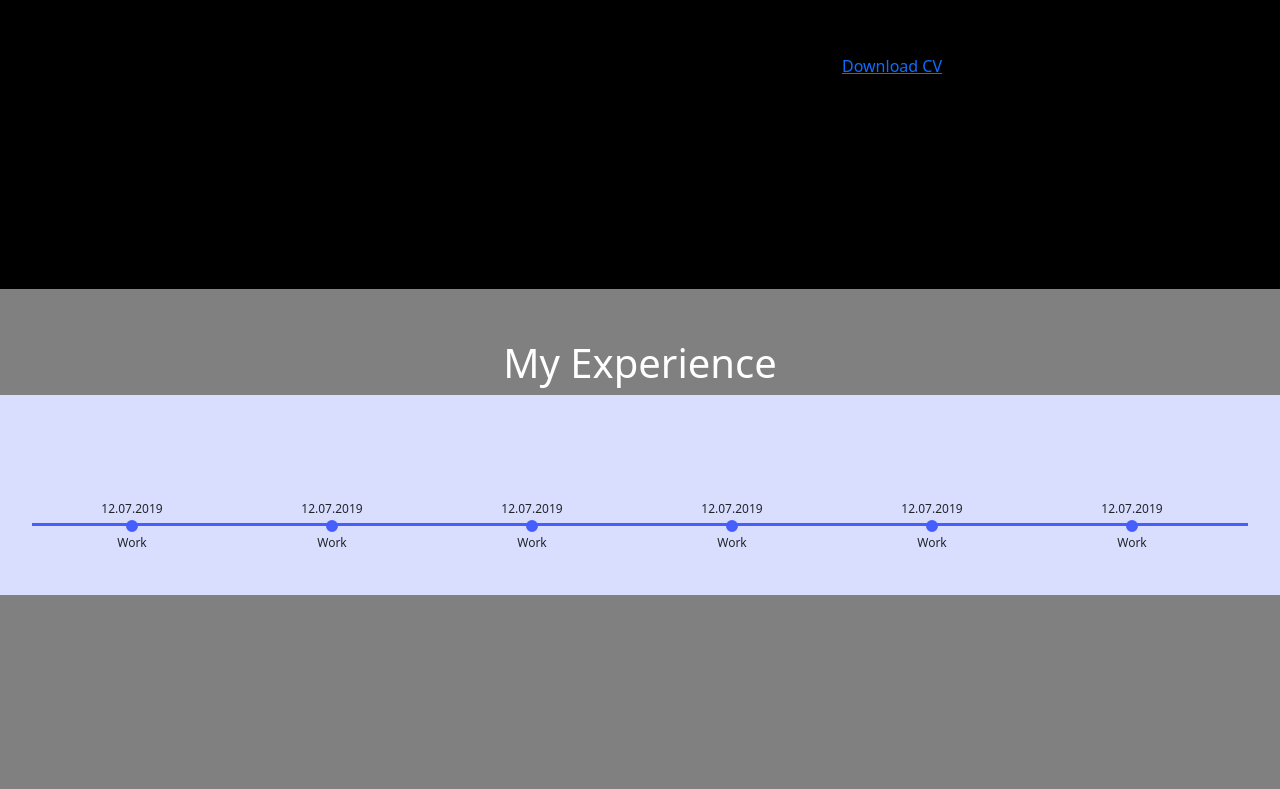
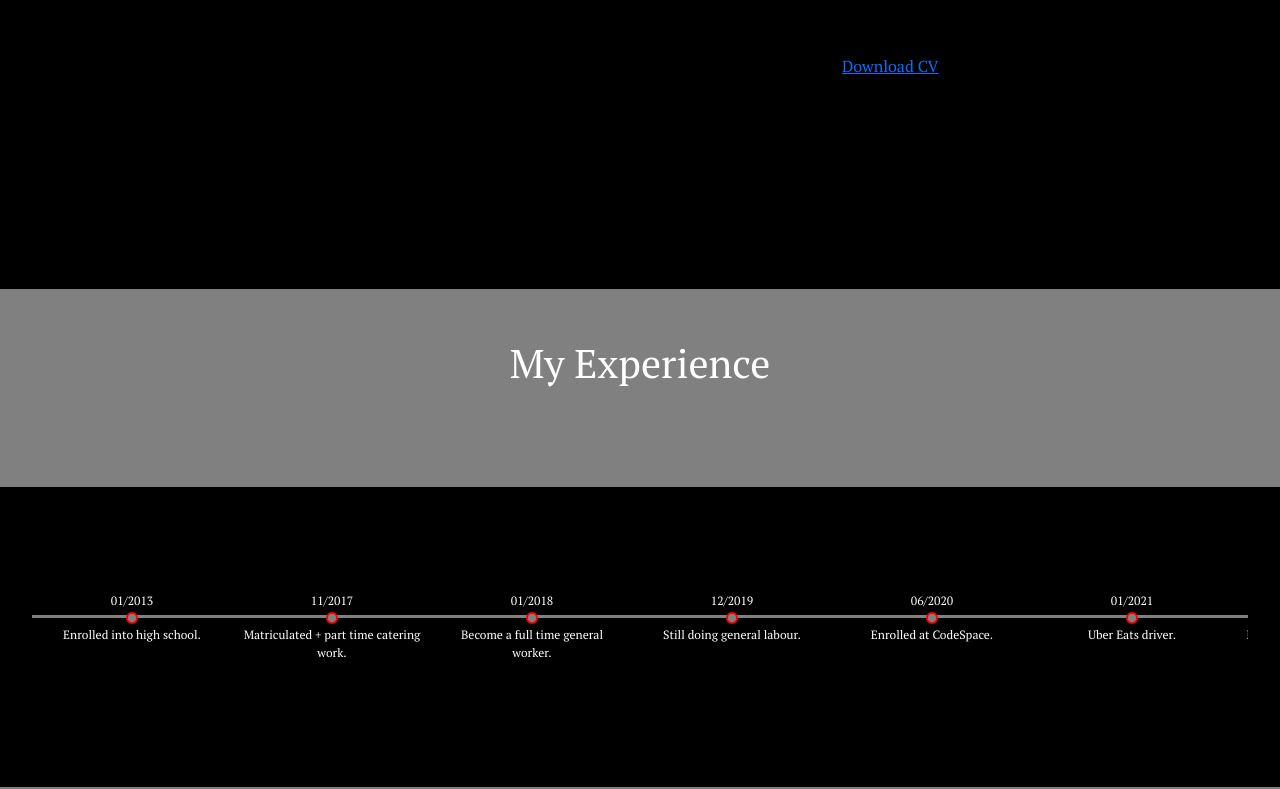
Before and after one commit to TDL2627/vue-portfolio, a Vue app: page / in a window 1280 px wide. Shown: the part 1151-1940 px from the top of the page. Built offline with nearby package versions, Linux system fonts and the light colour scheme.

Commit message:
added timeline

```diff
--- a/public/index.html
+++ b/public/index.html
@@ -5,6 +5,9 @@
     <meta http-equiv="X-UA-Compatible" content="IE=edge">
     <meta name="viewport" content="width=device-width,initial-scale=1.0">
     <link rel="icon" href="<%= BASE_URL %>favicon.ico">
+    <link rel="preconnect" href="https://fonts.googleapis.com">
+<link rel="preconnect" href="https://fonts.gstatic.com" crossorigin>
+<link href="https://fonts.googleapis.com/css2?family=PT+Serif&display=swap" rel="stylesheet">
     <title><%= htmlWebpackPlugin.options.title %></title>
   </head>
   <body>
--- a/src/App.vue
+++ b/src/App.vue
@@ -50,4 +50,7 @@ export default {
 .heading{
   padding-top:50px;
 }
+*{
+  font-family: 'PT Serif', serif;
+}
 </style>
--- a/src/components/Experience.vue
+++ b/src/components/Experience.vue
@@ -4,43 +4,39 @@
             <div class="swiper-container text-center">
                 <div class="swiper-wrapper">
                     <div class="swiper-slide">
-                      <div class="timestamp"><span class="date">12.07.2019</span></div>
-                      <div class="status"><span>Work</span></div>
+                      <div class="timestamp"><span class="date">01/2013</span></div>
+                      <div class="status"><span>Enrolled into high school.</span></div>
                     </div>
                     <div class="swiper-slide">
-                      <div class="timestamp"><span class="date">12.07.2019</span></div>
-                      <div class="status"><span>Work</span></div>
+                      <div class="timestamp"><span class="date">11/2017</span></div>
+                      <div class="status"><span>Matriculated + part time catering work.</span></div>
                     </div>
                     <div class="swiper-slide">
-                      <div class="timestamp"><span class="date">12.07.2019</span></div>
-                      <div class="status"><span>Work</span></div>
+                      <div class="timestamp"><span class="date">01/2018</span></div>
+                      <div class="status"><span>Become a full time general worker.</span></div>
                     </div>
                     <div class="swiper-slide">
-                      <div class="timestamp"><span class="date">12.07.2019</span></div>
-                      <div class="status"><span>Work</span></div>
+                      <div class="timestamp"><span class="date">12/2019</span></div>
+                      <div class="status"><span>Still doing general labour.</span></div>
                     </div>
                     <div class="swiper-slide">
-                      <div class="timestamp"><span class="date">12.07.2019</span></div>
-                      <div class="status"><span>Work</span></div>
+                      <div class="timestamp"><span class="date">06/2020</span></div>
+                      <div class="status"><span>Enrolled at CodeSpace.</span></div>
                     </div>
                     <div class="swiper-slide">
-                      <div class="timestamp"><span class="date">12.07.2019</span></div>
-                      <div class="status"><span>Work</span></div>
+                      <div class="timestamp"><span class="date">01/2021</span></div>
+                      <div class="status"><span>Uber Eats driver.</span></div>
                     </div>
                     <div class="swiper-slide">
-                      <div class="timestamp"><span class="date">12.07.2019</span></div>
-                      <div class="status"><span>Work</span></div>
+                      <div class="timestamp"><span class="date">04/2021</span></div>
+                      <div class="status"><span>Developed microapps for Ayoba.</span></div>
                     </div>
                     <div class="swiper-slide">
-                      <div class="timestamp"><span class="date">12.07.2019</span></div>
-                      <div class="status"><span>Work</span></div>
-                    </div>
-                    <div class="swiper-slide">
-                      <div class="timestamp"><span class="date">12.07.2019</span></div>
-                      <div class="status"><span>Work</span></div>
+                      <div class="timestamp"><span class="date">09/2021</span></div>
+                      <div class="status"><span>Enrolled at Life Choices</span></div>
                     </div>
                 </div>
-                <div class="swiper-pagination"></div>
+                <div class="swiper-pagination"> </div>
             </div>
        </section>
 </div>
@@ -57,14 +53,15 @@ export default {
   background-color: gray;
   height: 90vh;
 }
-h1{
+*{
   color: white;
 }
 .time-line-box {
-  height: 100px;
+  margin-top:100px;
+  height: 300px;
   padding: 100px 0;
   width: 100%;
-  background-color: #dadefe;
+  background-color: black;
 }
 
 .time-line-box .timeline {
@@ -87,7 +84,7 @@ h1{
   padding: 0px 10px;
   display: flex;
   justify-content: center;
-  border-top: 3px solid #455EFC;
+  border-top: 3px solid gray;
   position: relative;
   transition: all 200ms ease-in;
 }
@@ -98,9 +95,9 @@ h1{
   content: '';
   width: 12px;
   height: 12px;
-  background-color: #455EFC;
+  background-color: gray;
   border-radius: 12px;
-  border: 2px solid #455EFC;
+  border: 2px solid red;
   position: absolute;
   left: 50%;
   top: 0%;
@@ -126,7 +123,6 @@ h1{
 
 }
 .swiper-container::-webkit-scrollbar{
-
   height: 10px;
 }
 .swiper-container::-webkit-scrollbar-thumb{
```
